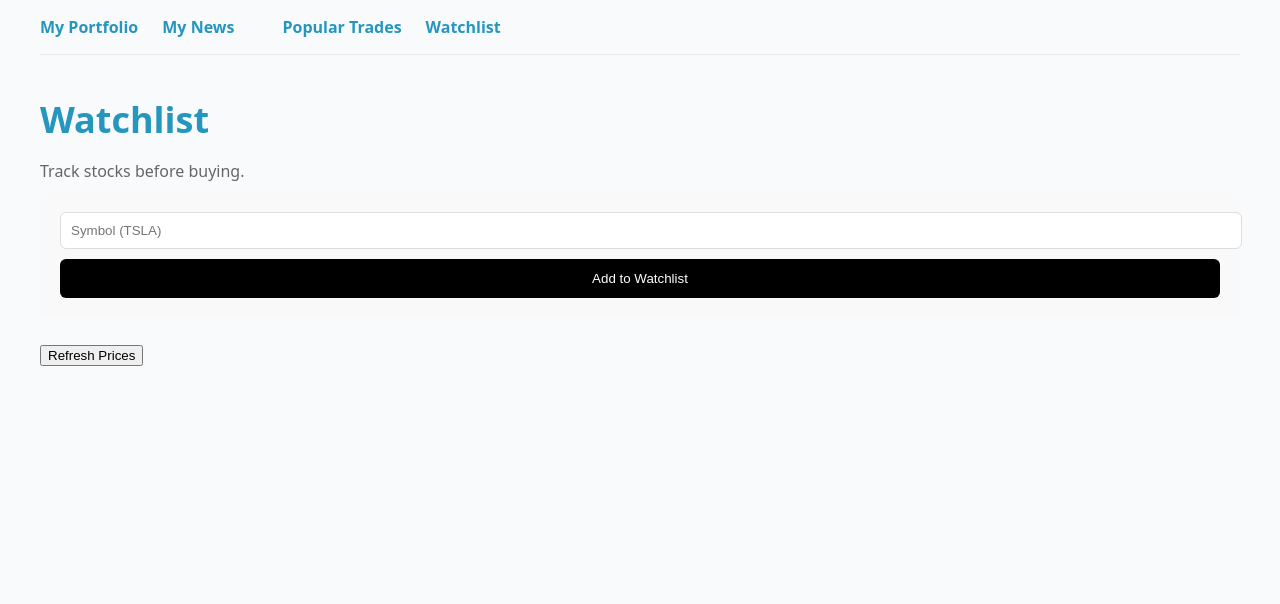
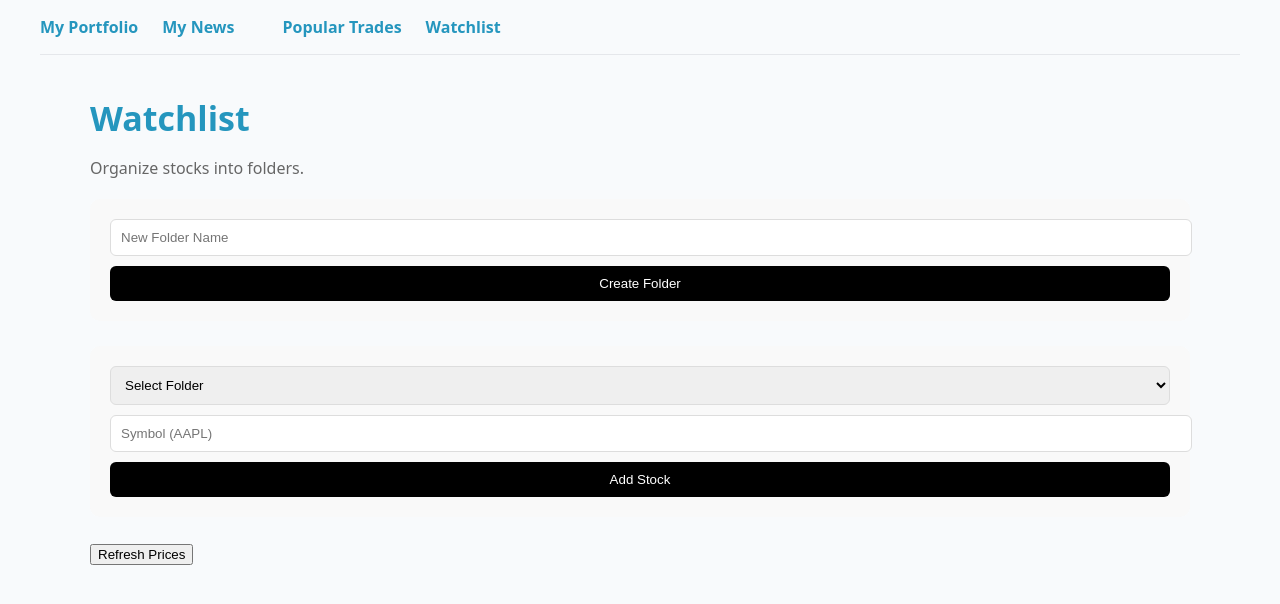
Before and after one commit to nmirpuri/Only-Up-Investing, a Next.js app: page /watchlist in a window 1280 px wide. Shown: the top 604 px of the page. Built offline with nearby package versions, Linux system fonts and the light colour scheme.

Commit message:
Update page.js

```diff
--- a/app/watchlist/page.js
+++ b/app/watchlist/page.js
@@ -8,13 +8,20 @@ import { useState, useEffect } from "react";
 const styles = {
   container: {
     color: "#2596be",
-    maxWidth: 1200,
+    maxWidth: 1100,
     margin: "40px auto",
     fontFamily: "system-ui",
   },
-  title: { fontSize: 36, marginBottom: 5 },
-  subtitle: { color: "#666", marginBottom: 10 },
-  card: { background: "#f9f9f9", padding: 20, borderRadius: 10, marginBottom: 25 },
+  title: { fontSize: 34, marginBottom: 5 },
+  subtitle: { color: "#666", marginBottom: 20 },
+
+  card: {
+    background: "#f9f9f9",
+    padding: 20,
+    borderRadius: 10,
+    marginBottom: 25,
+  },
+
   input: {
     width: "100%",
     padding: 10,
@@ -22,36 +29,50 @@ const styles = {
     borderRadius: 6,
     border: "1px solid #ddd",
   },
+
   button: {
     width: "100%",
-    padding: 12,
+    padding: 10,
     background: "black",
     color: "white",
     border: "none",
     borderRadius: 6,
     cursor: "pointer",
   },
+
+  folder: {
+    marginBottom: 30,
+  },
+
+  folderHeader: {
+    display: "flex",
+    justifyContent: "space-between",
+    alignItems: "center",
+    marginBottom: 10,
+  },
+
   grid: {
     display: "grid",
-    gridTemplateColumns: "repeat(auto-fit, minmax(220px, 1fr))",
-    gap: 20,
+    gridTemplateColumns: "repeat(auto-fit, minmax(200px, 1fr))",
+    gap: 15,
   },
+
   stockCard: {
     background: "#fff",
-    padding: 15,
+    padding: 12,
     borderRadius: 8,
     boxShadow: "0 2px 5px rgba(0,0,0,0.05)",
   },
+
   row: {
     display: "flex",
     justifyContent: "space-between",
-    alignItems: "center",
   },
+
   deleteBtn: {
     background: "transparent",
     border: "none",
     cursor: "pointer",
-    fontSize: 16,
   },
 };
 
@@ -59,26 +80,23 @@ const styles = {
    COMPONENT
 ============================ */
 export default function Watchlist() {
+  const [folders, setFolders] = useState([]);
+  const [newFolder, setNewFolder] = useState("");
   const [symbol, setSymbol] = useState("");
-  const [watchlist, setWatchlist] = useState([]);
+  const [selectedFolder, setSelectedFolder] = useState("");
   const [loading, setLoading] = useState(false);
 
   /* ============================
-     LOAD
+     LOAD / SAVE
   ============================ */
   useEffect(() => {
-    const saved = localStorage.getItem("onlyup-watchlist");
-    if (saved) {
-      setWatchlist(JSON.parse(saved));
-    }
+    const saved = localStorage.getItem("onlyup-folders");
+    if (saved) setFolders(JSON.parse(saved));
   }, []);
 
-  /* ============================
-     SAVE
-  ============================ */
   useEffect(() => {
-    localStorage.setItem("onlyup-watchlist", JSON.stringify(watchlist));
-  }, [watchlist]);
+    localStorage.setItem("onlyup-folders", JSON.stringify(folders));
+  }, [folders]);
 
   /* ============================
      FETCH PRICE
@@ -94,40 +112,76 @@ export default function Watchlist() {
   }
 
   /* ============================
+     CREATE FOLDER
+  ============================ */
+  function addFolder() {
+    if (!newFolder) return;
+
+    const folder = {
+      id: crypto.randomUUID(),
+      name: newFolder,
+      stocks: [],
+    };
+
+    setFolders((prev) => [...prev, folder]);
+    setNewFolder("");
+  }
+
+  function deleteFolder(id) {
+    setFolders((prev) => prev.filter((f) => f.id !== id));
+  }
+
+  /* ============================
      ADD STOCK
   ============================ */
   async function addStock() {
-    if (!symbol) return;
+    if (!symbol || !selectedFolder) return;
 
     setLoading(true);
 
     const price = await fetchPrice(symbol.toUpperCase());
-
     if (!price) {
       setLoading(false);
       return;
     }
 
-    setWatchlist((prev) => [
-      ...prev,
+    setFolders((prev) =>
+      prev.map((folder) =>
+        folder.id === selectedFolder
+          ? {
+              ...folder,
+              stocks: [
+                ...folder.stocks,
                 {
                   id: crypto.randomUUID(),
                   symbol: symbol.toUpperCase(),
                   initialPrice: price,
                   currentPrice: price,
-        targetPrice: null,
                 },
-    ]);
+              ],
+            }
+          : folder
+      )
+    );
 
     setSymbol("");
     setLoading(false);
   }
 
   /* ============================
-     DELETE
+     DELETE STOCK
   ============================ */
-  function removeStock(id) {
-    setWatchlist((prev) => prev.filter((s) => s.id !== id));
+  function removeStock(folderId, stockId) {
+    setFolders((prev) =>
+      prev.map((folder) =>
+        folder.id === folderId
+          ? {
+              ...folder,
+              stocks: folder.stocks.filter((s) => s.id !== stockId),
+            }
+          : folder
+      )
+    );
   }
 
   /* ============================
@@ -135,7 +189,9 @@ export default function Watchlist() {
   ============================ */
   async function refreshPrices() {
     const updated = await Promise.all(
-      watchlist.map(async (stock) => {
+      folders.map(async (folder) => {
+        const stocks = await Promise.all(
+          folder.stocks.map(async (stock) => {
             const price = await fetchPrice(stock.symbol);
             return {
               ...stock,
@@ -144,14 +200,18 @@ export default function Watchlist() {
           })
         );
 
-    setWatchlist(updated);
+        return { ...folder, stocks };
+      })
+    );
+
+    setFolders(updated);
   }
 
   useEffect(() => {
-    if (watchlist.length === 0) return;
+    if (folders.length === 0) return;
     const interval = setInterval(refreshPrices, 60000);
     return () => clearInterval(interval);
-  }, [watchlist]);
+  }, [folders]);
 
   /* ============================
      UI
@@ -159,17 +219,45 @@ export default function Watchlist() {
   return (
     <main style={styles.container}>
       <h1 style={styles.title}>Watchlist</h1>
-      <p style={styles.subtitle}>Track stocks before buying.</p>
+      <p style={styles.subtitle}>Organize stocks into folders.</p>
 
+      {/* CREATE FOLDER */}
       <div style={styles.card}>
         <input
-          placeholder="Symbol (TSLA)"
+          placeholder="New Folder Name"
+          value={newFolder}
+          onChange={(e) => setNewFolder(e.target.value)}
+          style={styles.input}
+        />
+        <button onClick={addFolder} style={styles.button}>
+          Create Folder
+        </button>
+      </div>
+
+      {/* ADD STOCK */}
+      <div style={styles.card}>
+        <select
+          value={selectedFolder}
+          onChange={(e) => setSelectedFolder(e.target.value)}
+          style={styles.input}
+        >
+          <option value="">Select Folder</option>
+          {folders.map((f) => (
+            <option key={f.id} value={f.id}>
+              {f.name}
+            </option>
+          ))}
+        </select>
+
+        <input
+          placeholder="Symbol (AAPL)"
           value={symbol}
           onChange={(e) => setSymbol(e.target.value)}
           style={styles.input}
         />
+
         <button onClick={addStock} style={styles.button}>
-          {loading ? "Adding..." : "Add to Watchlist"}
+          {loading ? "Adding..." : "Add Stock"}
         </button>
       </div>
 
@@ -177,84 +265,51 @@ export default function Watchlist() {
         Refresh Prices
       </button>
 
+      {/* FOLDERS */}
+      {folders.map((folder) => (
+        <div key={folder.id} style={styles.folder}>
+          <div style={styles.folderHeader}>
+            <h2>{folder.name}</h2>
+            <button
+              onClick={() => deleteFolder(folder.id)}
+              style={styles.deleteBtn}
+            >
+              ✕
+            </button>
+          </div>
+
           <div style={styles.grid}>
-        {watchlist.map((stock) => {
+            {folder.stocks.map((stock) => {
               const change = stock.currentPrice - stock.initialPrice;
-          const percentChange = (change / stock.initialPrice) * 100;
-
-          const targetDiff =
-            stock.targetPrice !== null
-              ? stock.targetPrice - stock.currentPrice
-              : null;
+              const percent = (change / stock.initialPrice) * 100;
 
               return (
                 <div key={stock.id} style={styles.stockCard}>
                   <div style={styles.row}>
                     <strong>{stock.symbol}</strong>
                     <button
-                  onClick={() => removeStock(stock.id)}
+                      onClick={() =>
+                        removeStock(folder.id, stock.id)
+                      }
                       style={styles.deleteBtn}
                     >
                       ✕
                     </button>
                   </div>
 
-              <p>Added At: ${stock.initialPrice.toFixed(2)}</p>
-              <p>Current: ${stock.currentPrice?.toFixed(2) || "—"}</p>
+                  <p>Added: ${stock.initialPrice.toFixed(2)}</p>
+                  <p>Now: ${stock.currentPrice?.toFixed(2) || "—"}</p>
 
                   <p style={{ color: change >= 0 ? "green" : "red" }}>
                     {change >= 0 ? "+" : "-"}${Math.abs(change).toFixed(2)} (
-                {percentChange.toFixed(2)}%)
+                    {percent.toFixed(2)}%)
                   </p>
-
-              {/* TARGET INPUT */}
-              <input
-                type="number"
-                placeholder="Target Price"
-                value={stock.targetPrice || ""}
-                onChange={(e) => {
-                  const value = e.target.value;
-
-                  setWatchlist((prev) =>
-                    prev.map((s) =>
-                      s.id === stock.id
-                        ? {
-                            ...s,
-                            targetPrice: value ? Number(value) : null,
-                          }
-                        : s
-                    )
-                  );
-                }}
-                style={{
-                  width: "100%",
-                  marginTop: 10,
-                  padding: 8,
-                  borderRadius: 6,
-                  border: "1px solid #ddd",
-                }}
-              />
-
-              {/* TARGET INFO */}
-              {stock.targetPrice && (
-                <p>
-                  Target: ${stock.targetPrice.toFixed(2)} <br />
-                  {targetDiff > 0
-                    ? `${targetDiff.toFixed(2)} away ↑`
-                    : `${Math.abs(targetDiff).toFixed(2)} past ↓`}
-                </p>
-              )}
-
-              {/* TARGET HIT */}
-              {targetDiff !== null && targetDiff <= 0 && (
-                <p style={{ color: "green", fontWeight: "bold" }}>
-                  🎯 Target Hit!
-                </p>
-              )}
                 </div>
               );
             })}
           </div>
+        </div>
+      ))}
     </main>
   );
 }
```
Lines whose indentation alone changed are shown as unchanged.
